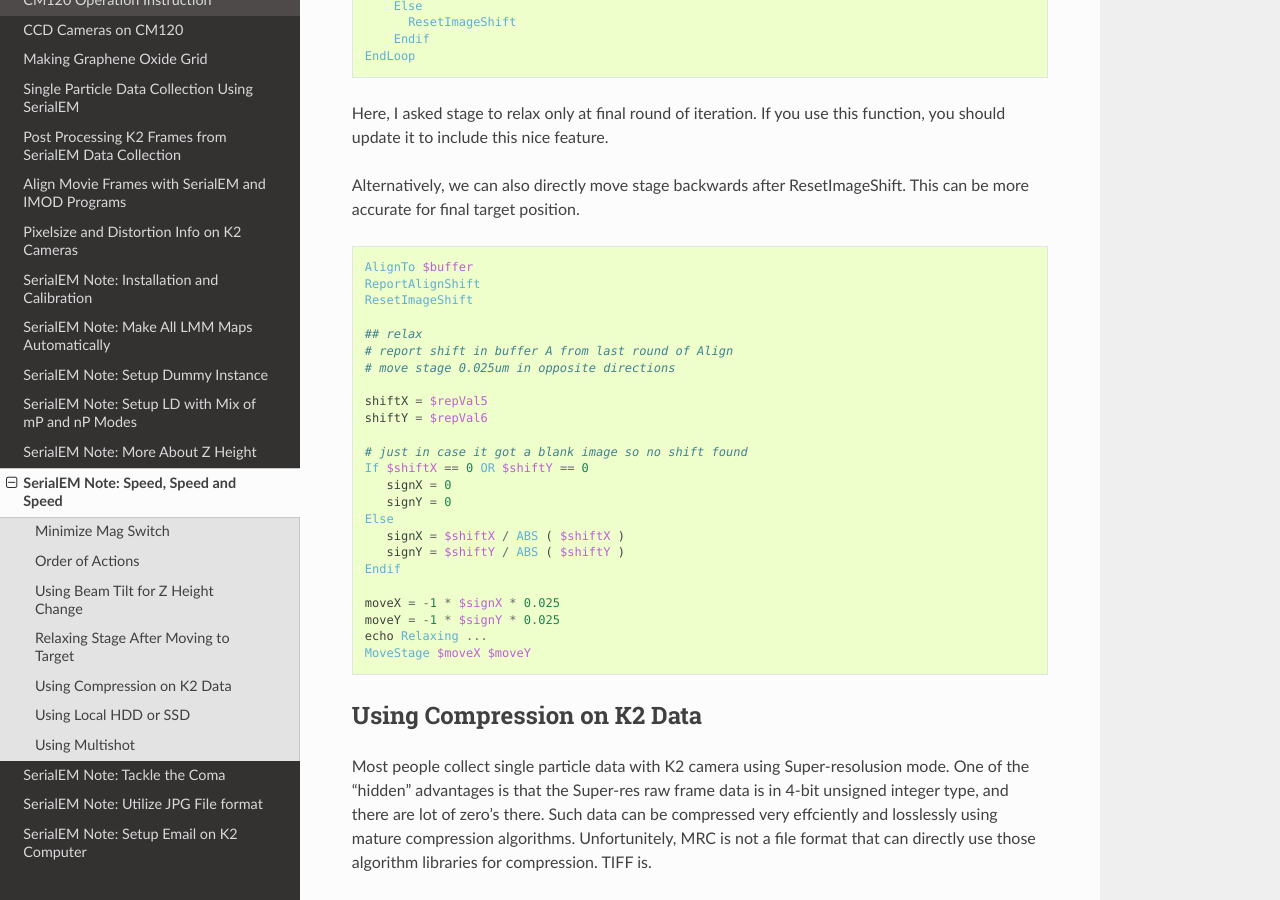
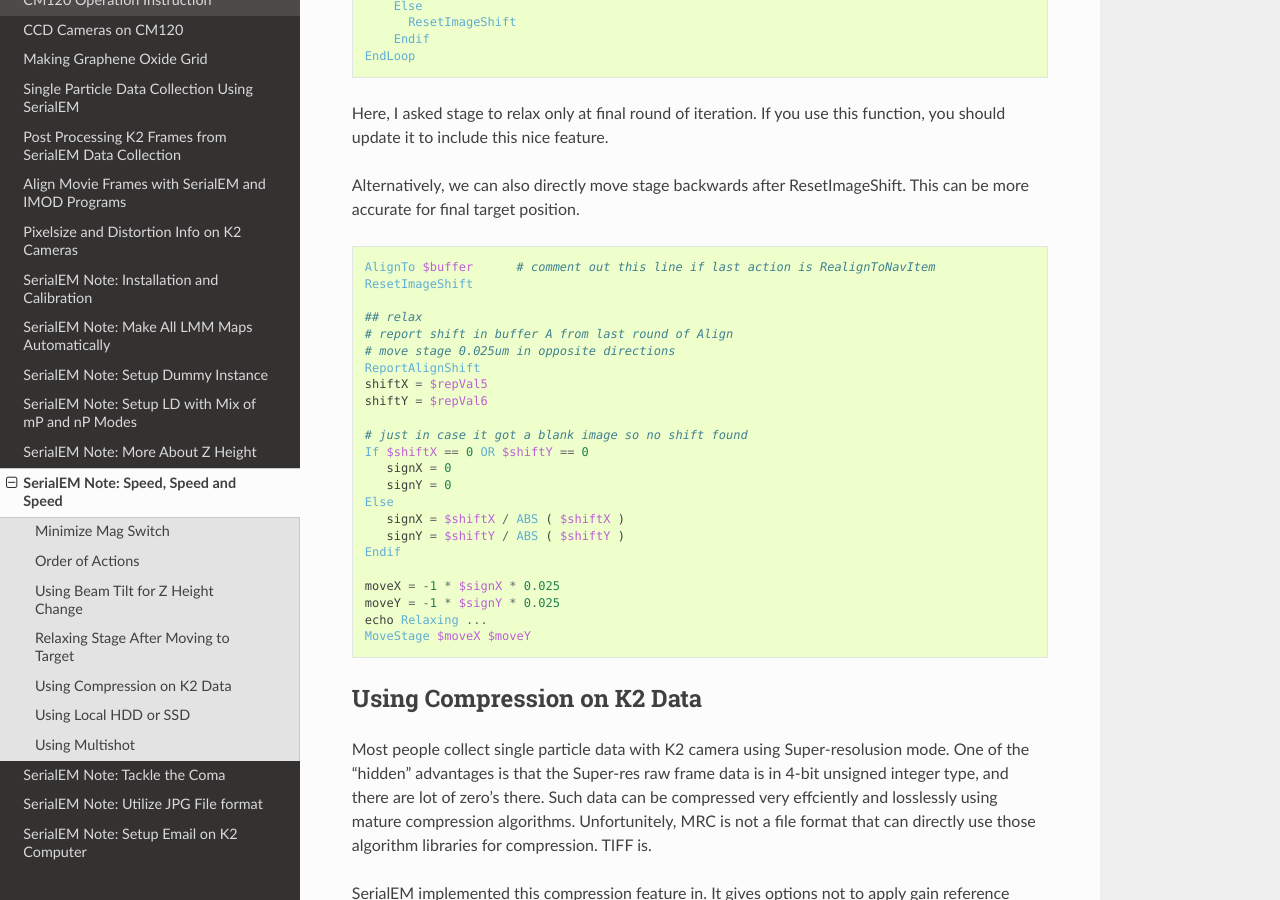
Before and after one commit to xuchen66/sphinx-emdocs, a Sphinx documentation site: the page built from source/serialEM-note-speed-speed-speed.rst, in a window 1280 px wide and 900 px high, scrolled down 3495 px. Built offline with Sphinx 7.4.7 and the Read the Docs theme 2.0.0, drawn with Linux system fonts in a browser that asks for light colours; pages that are not in the unit, such as notebooks, are missing from menus.

Commit message:
Update serialEM-note-speed-speed-speed.rst

```diff
--- a/source/serialEM-note-speed-speed-speed.rst
+++ b/source/serialEM-note-speed-speed-speed.rst
@@ -147,14 +147,13 @@ Alternatively, we can also directly move stage backwards after ResetImageShift.
 
 .. code-block:: ruby
 
-   AlignTo $buffer
-   ReportAlignShift
+   AlignTo $buffer      # comment out this line if last action is RealignToNavItem
    ResetImageShift
 
    ## relax
    # report shift in buffer A from last round of Align
    # move stage 0.025um in opposite directions
-
+   ReportAlignShift
    shiftX = $repVal5
    shiftY = $repVal6
 
```
Also changed, not shown: other parts of source/serialEM-note-speed-speed-speed.rst (+1 -1 lines).
